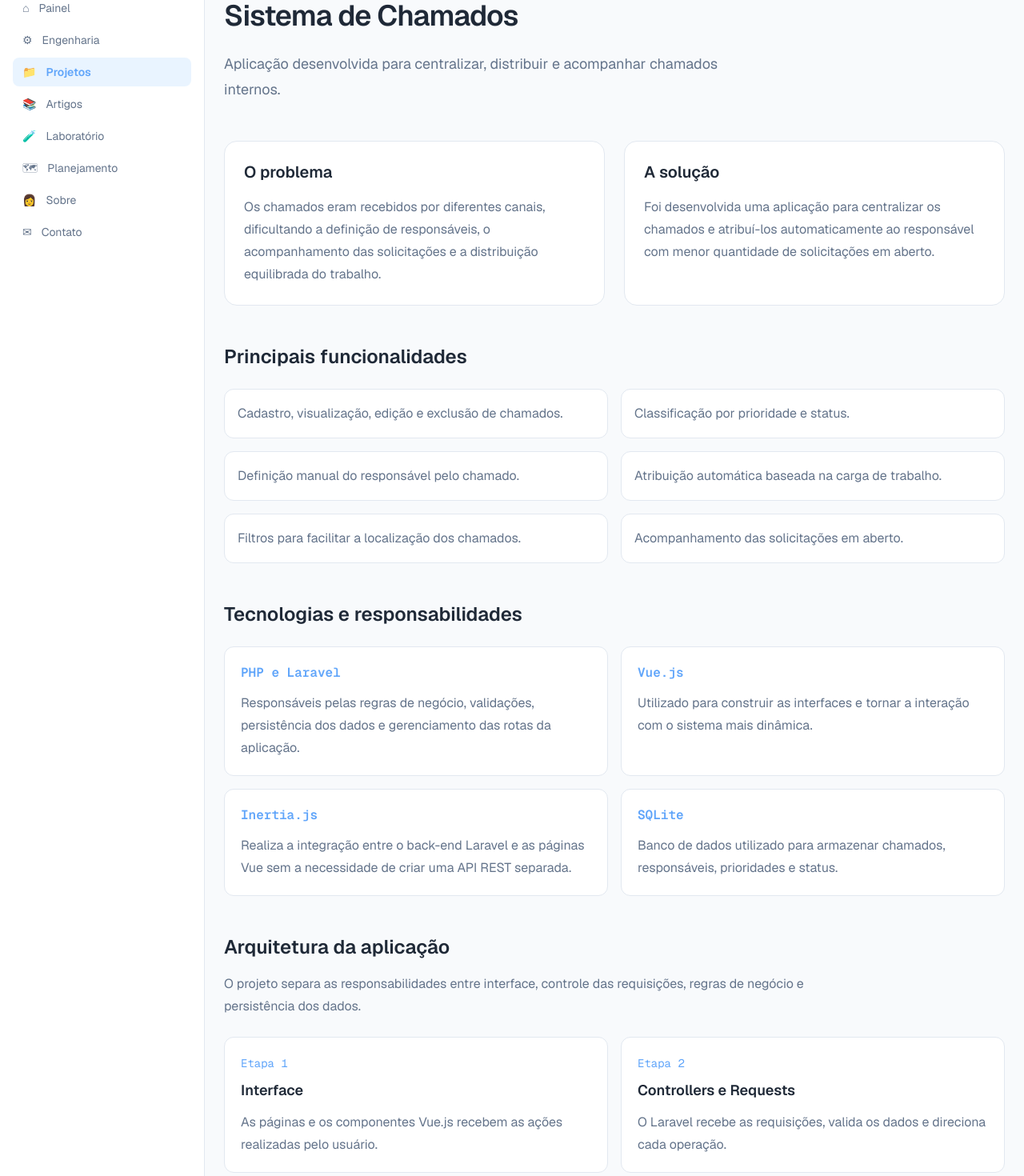
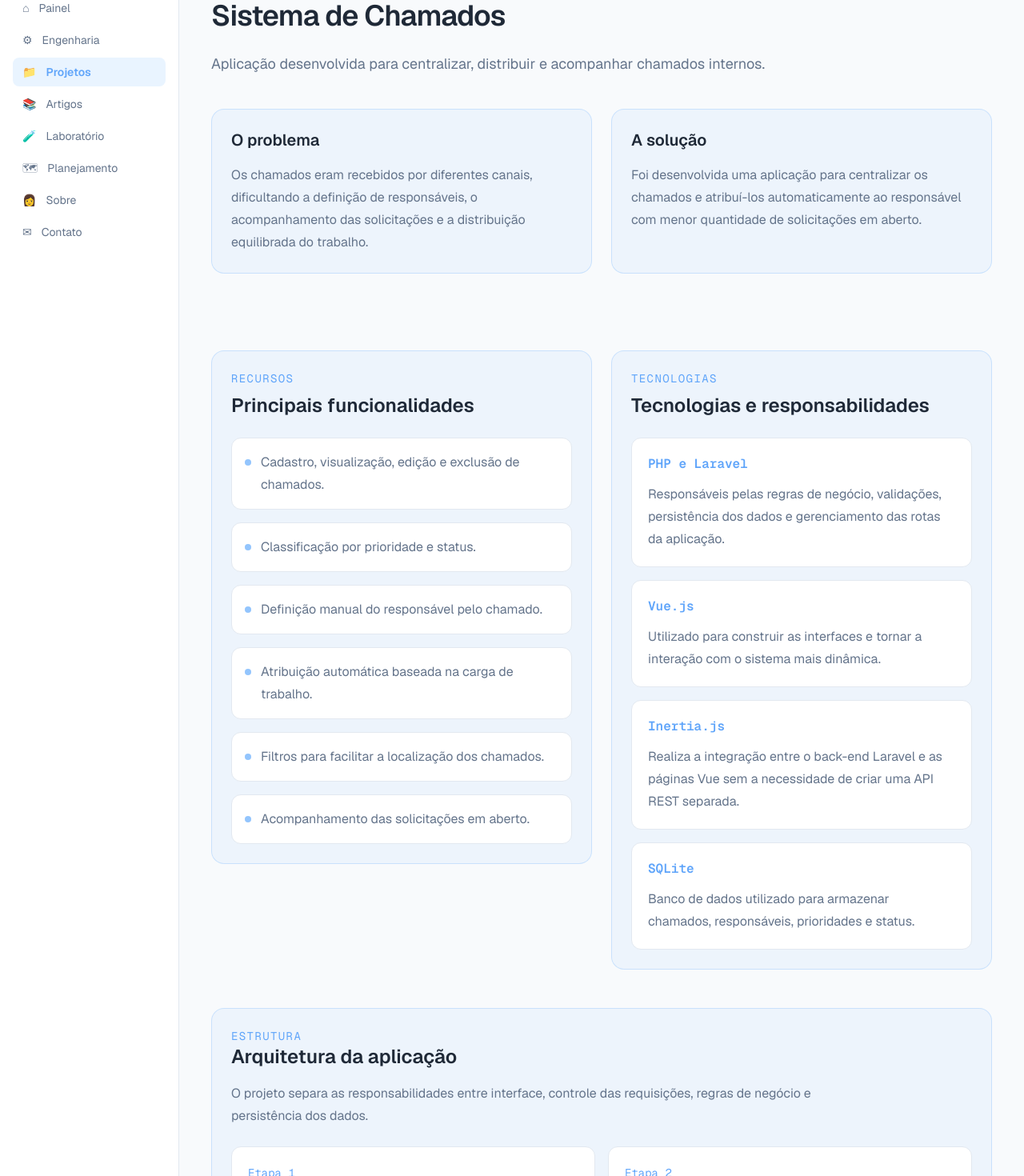
Before and after one commit to caahteixeiira/devstation, a Next.js app in the folder apps/web/: page /projetos/sistema-de-chamados in a window 1280 px wide. Shown: the part 100-1570 px from the top of the page at 80% size. Built offline with nearby package versions, Linux system fonts and the light colour scheme.

Commit message:
refactor(web): improve layout and responsiveness

```diff
--- a/apps/web/src/app/projetos/sistema-de-chamados/page.tsx
+++ b/apps/web/src/app/projetos/sistema-de-chamados/page.tsx
@@ -7,8 +7,8 @@ export default function SistemaDeChamadosPage() {
       title="Sistema de Chamados"
       description="Aplicação desenvolvida para centralizar, distribuir e acompanhar chamados internos."
     >
-      <div className="mt-12 grid gap-6 md:grid-cols-2">
-        <article className="rounded-2xl border border-border bg-surface p-6">
+      <div className="mt-2 grid gap-6 md:grid-cols-2">
+        <article className="mt-8 rounded-2xl border border-primary/40 bg-primary/10 p-6">
           <h2 className="text-xl font-semibold">O problema</h2>
 
           <p className="mt-4 leading-7 text-foreground-muted">
@@ -18,7 +18,7 @@ export default function SistemaDeChamadosPage() {
           </p>
         </article>
 
-        <article className="rounded-2xl border border-border bg-surface p-6">
+        <article className="mt-8 rounded-2xl border border-primary/40 bg-primary/10 p-6">
           <h2 className="text-xl font-semibold">A solução</h2>
 
           <p className="mt-4 leading-7 text-foreground-muted">
@@ -28,11 +28,19 @@ export default function SistemaDeChamadosPage() {
           </p>
         </article>
       </div>
+      <div className="mt-12 grid items-start gap-6 xl:grid-cols-2">
+        <section className="mt-12 rounded-2xl border border-primary/40 bg-primary/10 p-6">
+          <div className="max-w-3xl">
+            <p className="font-mono text-sm uppercase tracking-widest text-primary-strong">
+              Recursos
+            </p>
 
-      <section className="mt-12">
-        <h2 className="text-2xl font-semibold">Principais funcionalidades</h2>
+            <h2 className="mt-2 text-2xl font-semibold">
+              Principais funcionalidades
+            </h2>
+          </div>
 
-        <ul className="mt-6 grid gap-4 sm:grid-cols-2">
+          <ul className="mt-6 grid gap-4 sm:grid-cols-2 xl:grid-cols-1 2xl:grid-cols-2">
             {[
               "Cadastro, visualização, edição e exclusão de chamados.",
               "Classificação por prioridade e status.",
@@ -43,19 +51,28 @@ export default function SistemaDeChamadosPage() {
             ].map((functionality) => (
               <li
                 key={functionality}
-              className="rounded-xl border border-border bg-surface p-4 leading-7 text-foreground-muted"
+                className="flex items-start gap-3 rounded-xl border border-border bg-surface p-4 leading-7 text-foreground-muted transition-colors hover:border-primary/60"
               >
-              {functionality}
+                <span
+                  aria-hidden="true"
+                  className="mt-2.5 size-2 shrink-0 rounded-full bg-primary"
+                />
+
+                <span>{functionality}</span>
               </li>
             ))}
           </ul>
         </section>
-      <section className="mt-12">
-        <h2 className="text-2xl font-semibold">
+        <section className="mt-12 rounded-2xl border border-primary/40 bg-primary/10 p-6">
+          <p className="font-mono text-sm uppercase tracking-widest text-primary-strong">
+            Tecnologias
+          </p>
+
+          <h2 className="mt-2 text-2xl font-semibold">
             Tecnologias e responsabilidades
           </h2>
 
-        <div className="mt-6 grid gap-4 sm:grid-cols-2">
+          <div className="mt-6 grid gap-4 sm:grid-cols-2 xl:grid-cols-1 2xl:grid-cols-2">
             {[
               {
                 name: "PHP e Laravel",
@@ -93,7 +110,12 @@ export default function SistemaDeChamadosPage() {
             ))}
           </div>
         </section>
-      <section className="mt-12">
+      </div>
+
+      <section className="mt-12 rounded-2xl border border-primary/40 bg-primary/10 p-6">
+        <p className="font-mono text-sm uppercase tracking-widest text-primary-strong">
+          Estrutura
+        </p>
         <h2 className="text-2xl font-semibold">Arquitetura da aplicação</h2>
 
         <p className="mt-4 max-w-3xl leading-7 text-foreground-muted">
@@ -156,7 +178,7 @@ export default function SistemaDeChamadosPage() {
           considerados em aberto os chamados com status aberto ou em andamento.
         </p>
 
-        <div className="mt-6 grid gap-4 sm:grid-cols-3">
+        <div className="mt-6 grid items-start gap-6 lg:grid-cols-2">
           {[
             {
               step: "1",
@@ -199,10 +221,13 @@ export default function SistemaDeChamadosPage() {
           critério de desempate, garantindo um resultado previsível.
         </p>
       </section>
-      <section className="mt-12">
-        <h2 className="text-2xl font-semibold">Testes e aprendizados</h2>
+      <section className="mt-12 rounded-2xl border border-primary/40 bg-primary/10 p-6">
+        <p className="font-mono text-sm uppercase tracking-widest text-primary-strong">
+          Qualidade
+        </p>
 
-        <div className="mt-6 grid gap-6">
+        <h2 className="mt-2 text-2xl font-semibold">Testes e aprendizados</h2>
+        <div className="mt-6 grid items-start gap-6 lg:grid-cols-2">
           <article className="rounded-2xl border border-border bg-surface p-6">
             <h3 className="text-xl font-semibold">Testes automatizados</h3>
 
--- a/apps/web/src/components/layout/PageIntro.tsx
+++ b/apps/web/src/components/layout/PageIntro.tsx
@@ -19,8 +19,8 @@ export function PageIntro({
     accent === "accent" ? "text-accent-strong" : "text-primary-strong";
 
   return (
-    <main className="flex flex-1 px-6 py-16">
-      <section className="mx-auto w-full max-w-5xl">
+    <main className="flex flex-1 px-6 py-16 lg:px-10">
+      <section className="mx-auto w-full max-w-7xl">
         <p
           className={`font-mono text-sm uppercase tracking-widest ${eyebrowColor}`}
         >
@@ -29,7 +29,7 @@ export function PageIntro({
 
         <h1 className="mt-4 text-4xl font-semibold tracking-tight">{title}</h1>
 
-        <p className="mt-6 max-w-2xl text-lg leading-8 text-foreground-muted">
+        <p className="mt-6 max-w-3xl text-lg leading-8 text-foreground-muted">
           {description}
         </p>
 
--- a/apps/web/src/components/layout/Sidebar.tsx
+++ b/apps/web/src/components/layout/Sidebar.tsx
@@ -11,7 +11,7 @@ export function Sidebar() {
   const pathname = usePathname();
 
   return (
-    <aside className="hidden min-h-screen w-64 shrink-0 border-r border-border bg-surface px-4 py-6 md:flex md:flex-col">
+    <aside className="hidden min-h-screen w-56 shrink-0 border-r border-border bg-surface px-4 py-6 md:flex md:flex-col">
       <Link
         href="/"
         className="rounded-sm px-3 font-mono text-lg font-semibold focus-visible:outline-none focus-visible:ring-2 focus-visible:ring-primary-strong"
```
Lines whose indentation alone changed are shown as unchanged.
